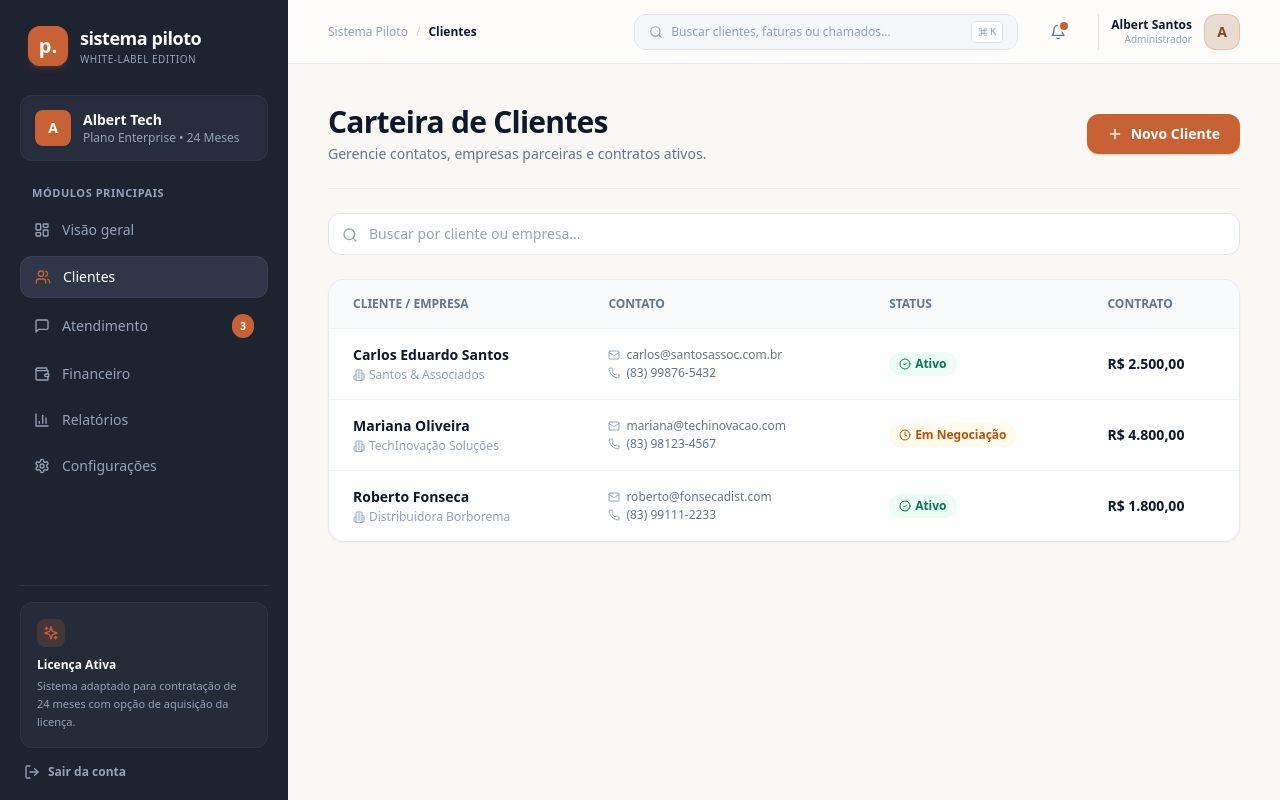
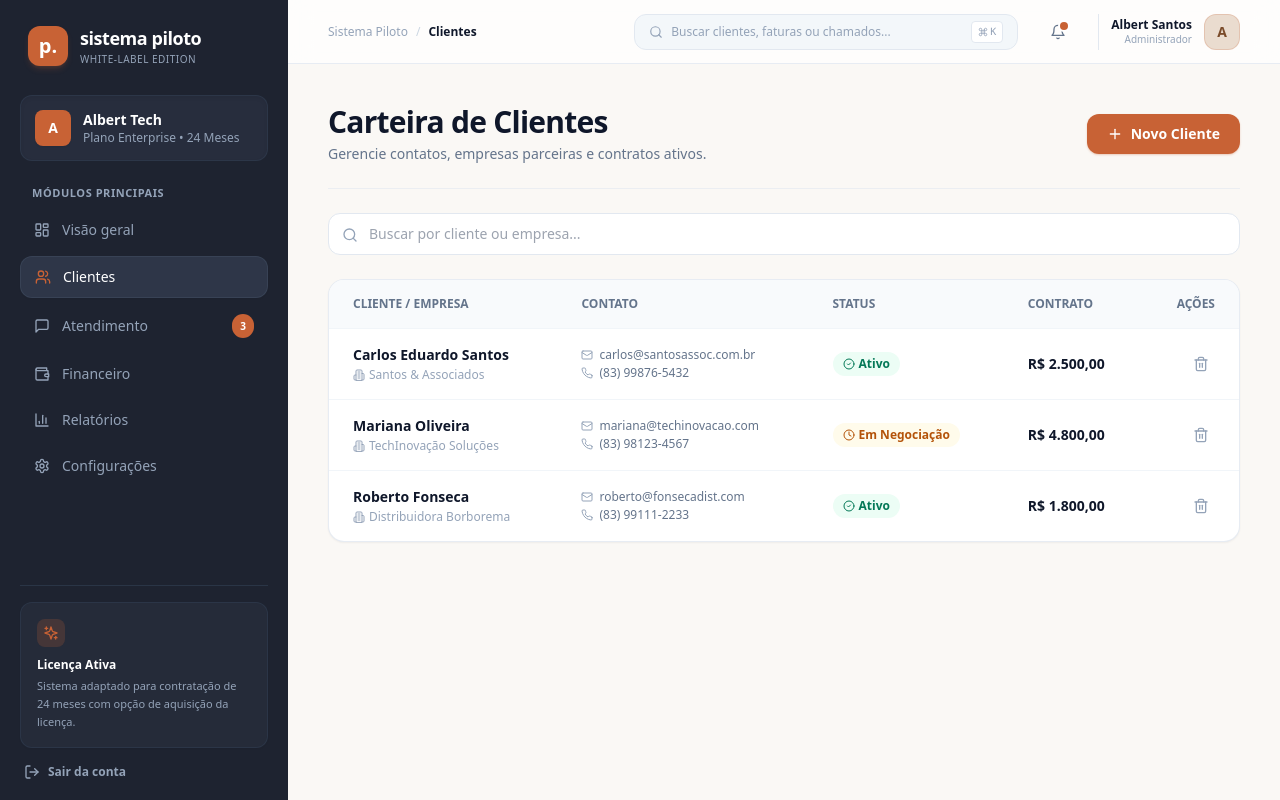
Before and after one commit to AlbertAlves12/Nexus, a Next.js app in the folder meu-sistema-piloto/: page /clientes in a window 1280 px wide. Built offline with nearby package versions, Linux system fonts and the light colour scheme.

Commit message:
Enhance ClientesPage with localStorage and delete feature
Added functionality to load and save clients data from localStorage. Implemented client deletion feature with confirmation.

```diff
--- a/meu-sistema-piloto/app/(dashboard)/clientes/page.tsx
+++ b/meu-sistema-piloto/app/(dashboard)/clientes/page.tsx
@@ -1,7 +1,7 @@
 'use client';
 
-import { useState } from 'react';
-import { Plus, Search, Building2, Phone, Mail, CheckCircle2, Clock } from 'lucide-react';
+import { useState, useEffect } from 'react';
+import { Plus, Search, Building2, Phone, Mail, CheckCircle2, Clock, Trash2 } from 'lucide-react';
 
 interface Cliente {
   id: string;
@@ -45,6 +45,7 @@ const CLIENTES_INICIAIS: Cliente[] = [
 
 export default function ClientesPage() {
   const [clientes, setClientes] = useState<Cliente[]>(CLIENTES_INICIAIS);
+  const [carregado, setCarregado] = useState(false);
   const [busca, setBusca] = useState('');
   const [modalAberto, setModalAberto] = useState(false);
 
@@ -52,6 +53,26 @@ export default function ClientesPage() {
   const [novaEmpresa, setNovaEmpresa] = useState('');
   const [novoEmail, setNovoEmail] = useState('');
   const [novoTelefone, setNovoTelefone] = useState('');
+
+  // Carregar dados do localStorage
+  useEffect(() => {
+    const dadosSalvos = localStorage.getItem('piloto_clientes');
+    if (dadosSalvos) {
+      try {
+        setClientes(JSON.parse(dadosSalvos));
+      } catch (e) {
+        console.error('Erro ao carregar clientes do localStorage', e);
+      }
+    }
+    setCarregado(true);
+  }, []);
+
+  // Salvar alterações no localStorage
+  useEffect(() => {
+    if (carregado) {
+      localStorage.setItem('piloto_clientes', JSON.stringify(clientes));
+    }
+  }, [clientes, carregado]);
 
   const clientesFiltrados = clientes.filter(
     (c) =>
@@ -64,7 +85,7 @@ export default function ClientesPage() {
     if (!novoNome || !novaEmpresa) return;
 
     const novo: Cliente = {
-      id: String(clientes.length + 1),
+      id: String(Date.now()),
       nome: novoNome,
       empresa: novaEmpresa,
       email: novoEmail || 'contato@cliente.com',
@@ -81,6 +102,12 @@ export default function ClientesPage() {
     setModalAberto(false);
   };
 
+  const handleExcluir = (id: string) => {
+    if (confirm('Deseja realmente remover este cliente?')) {
+      setClientes(clientes.filter((c) => c.id !== id));
+    }
+  };
+
   return (
     <div className="w-full space-y-6 font-sans">
       <div className="flex flex-col sm:flex-row sm:items-center justify-between gap-4 border-b border-slate-200/60 pb-6 w-full">
@@ -93,7 +120,7 @@ export default function ClientesPage() {
 
         <button
           onClick={() => setModalAberto(true)}
-          className="inline-flex items-center justify-center gap-2 px-5 py-2.5 bg-[#C86235] hover:bg-[#b0532b] text-white text-xs sm:text-sm font-semibold rounded-xl transition-all shadow-sm shadow-[#C86235]/30"
+          className="inline-flex items-center justify-center gap-2 px-5 py-2.5 bg-[#C86235] hover:bg-[#b0532b] text-white text-xs sm:text-sm font-semibold rounded-xl transition-all shadow-sm shadow-[#C86235]/30 cursor-pointer"
         >
           <Plus className="w-4 h-4" />
           Novo Cliente
@@ -120,6 +147,7 @@ export default function ClientesPage() {
                 <th className="px-6 py-4">Contato</th>
                 <th className="px-6 py-4">Status</th>
                 <th className="px-6 py-4">Contrato</th>
+                <th className="px-6 py-4 text-right">Ações</th>
               </tr>
             </thead>
             <tbody className="divide-y divide-slate-100">
@@ -160,6 +188,15 @@ export default function ClientesPage() {
                   </td>
                   <td className="px-6 py-4 font-bold text-slate-900">
                     {cliente.valorContrato}
+                  </td>
+                  <td className="px-6 py-4 text-right">
+                    <button
+                      onClick={() => handleExcluir(cliente.id)}
+                      className="p-1.5 text-slate-400 hover:text-rose-600 hover:bg-rose-50 rounded-lg transition-colors"
+                      title="Excluir cliente"
+                    >
+                      <Trash2 className="w-4 h-4" />
+                    </button>
                   </td>
                 </tr>
               ))}
```
